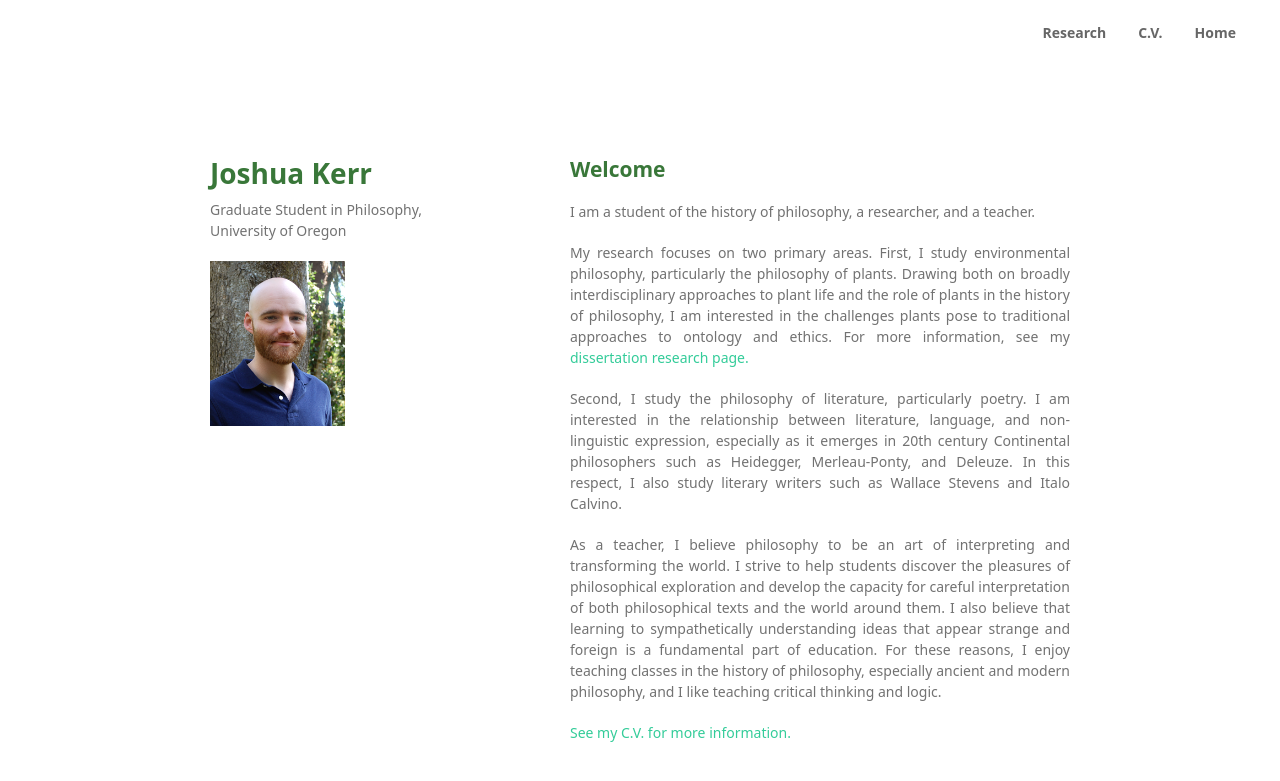
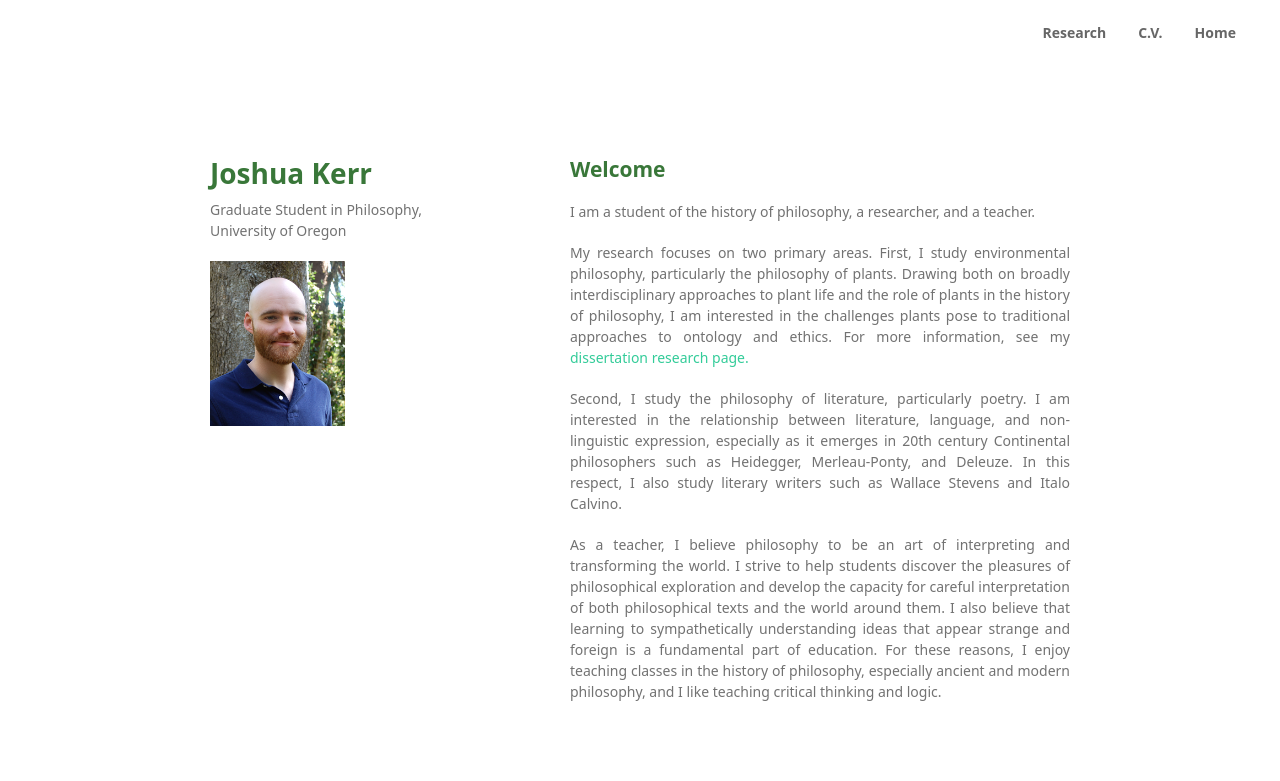
Before and after one commit to joshuakerr/joshuakerr.github.io.old, a Jekyll site: the page built from index.md, in a window 1280 px wide. Shown: the top 781 px of the page. Built offline with Jekyll 4.4.1, drawn with Linux system fonts in a browser that asks for light colours; a script that is not in the unit is left out.

Commit message:
remove cv link from main

```diff
--- a/index.md
+++ b/index.md
@@ -14,5 +14,3 @@ My research focuses on two primary areas. First, I study environmental philosoph
 Second, I study the philosophy of literature, particularly poetry. I am interested in the relationship between literature, language, and non-linguistic expression, especially as it emerges in 20th century Continental philosophers such as Heidegger, Merleau-Ponty, and Deleuze. In this respect, I also study literary writers such as Wallace Stevens and Italo Calvino.
 
 As a teacher, I believe philosophy to be an art of interpreting and transforming the world. I strive to help students discover the pleasures of philosophical exploration and develop the capacity for careful interpretation of both philosophical texts and the world around them. I also believe that learning to sympathetically understanding ideas that appear strange and foreign is a fundamental part of education. For these reasons, I enjoy teaching classes in the history of philosophy, especially ancient and modern philosophy, and I like teaching critical thinking and logic.
-
-[See my C.V. for more information.]({{ site.url }}/pages/cv.html)
```
